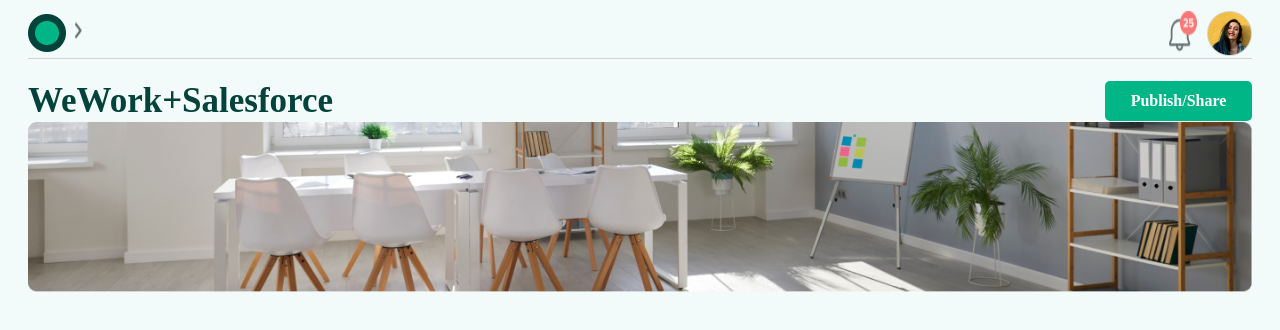
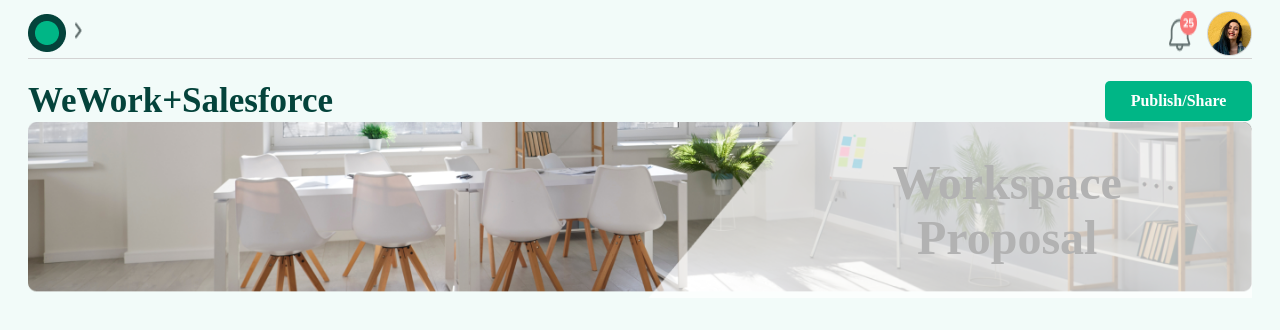
Before and after one commit to Imprabh/dealintentwebsite, a plain HTML site: page index.html in a window 1280 px wide. Drawn offline with nearby package versions, Linux system fonts and the light colour scheme.

Commit message:
workspace text add

```diff
--- a/index.html
+++ b/index.html
@@ -46,7 +46,18 @@
           </div>
         </div>
         <div class="section2">
+          <div class="image-container">
             <img src="janu.png" alt="Rit Logo 1" class="centre">
+            <div class="text-overlay">
+              <h2>Workspace Proposal </h2>
+
+            </div>
+            <img src="rec.png" alt="Rectangle Image" class="additional-image">
+          </div>
+        </div>
+
+
+
 
 
 
@@ -54,7 +65,11 @@
 
 
 
-        </div>
+
+
+
+
+
 
 
 
--- a/style.css
+++ b/style.css
@@ -154,3 +154,42 @@
   .section2 .centre{
     transform: scale(1.2); /* Increase the scale to zoom in */
   }}
+
+
+
+  .image-container {
+    position: relative;
+    width: 100%;
+    height: auto;
+  }
+
+  .additional-image {
+    position: absolute;
+    top: 0;
+    right: 0;
+    width: 50%;
+    height: auto;
+    object-fit: cover;
+  }
+
+  .text-overlay {
+    position: absolute;
+    top: 50%;
+    left: 80%;
+    transform: translate(-50%, -50%);
+    text-align: center;
+    color: rgb(0, 0, 0);
+  }
+
+  .text-overlay h2 {
+    font-size: 3rem;
+    font-weight: bold;
+  }
+
+
+  @media (max-width: 601px) {
+    .text-overlay h2 {
+      font-size: 1rem;
+      font-weight: bold;
+    }
+  }
```
Also changed, not shown: bol.png (added), new pic.png (added), rec.png (added), script.js (line endings or trailing spaces), work.png (added). Lines whose indentation alone changed are shown as unchanged.
